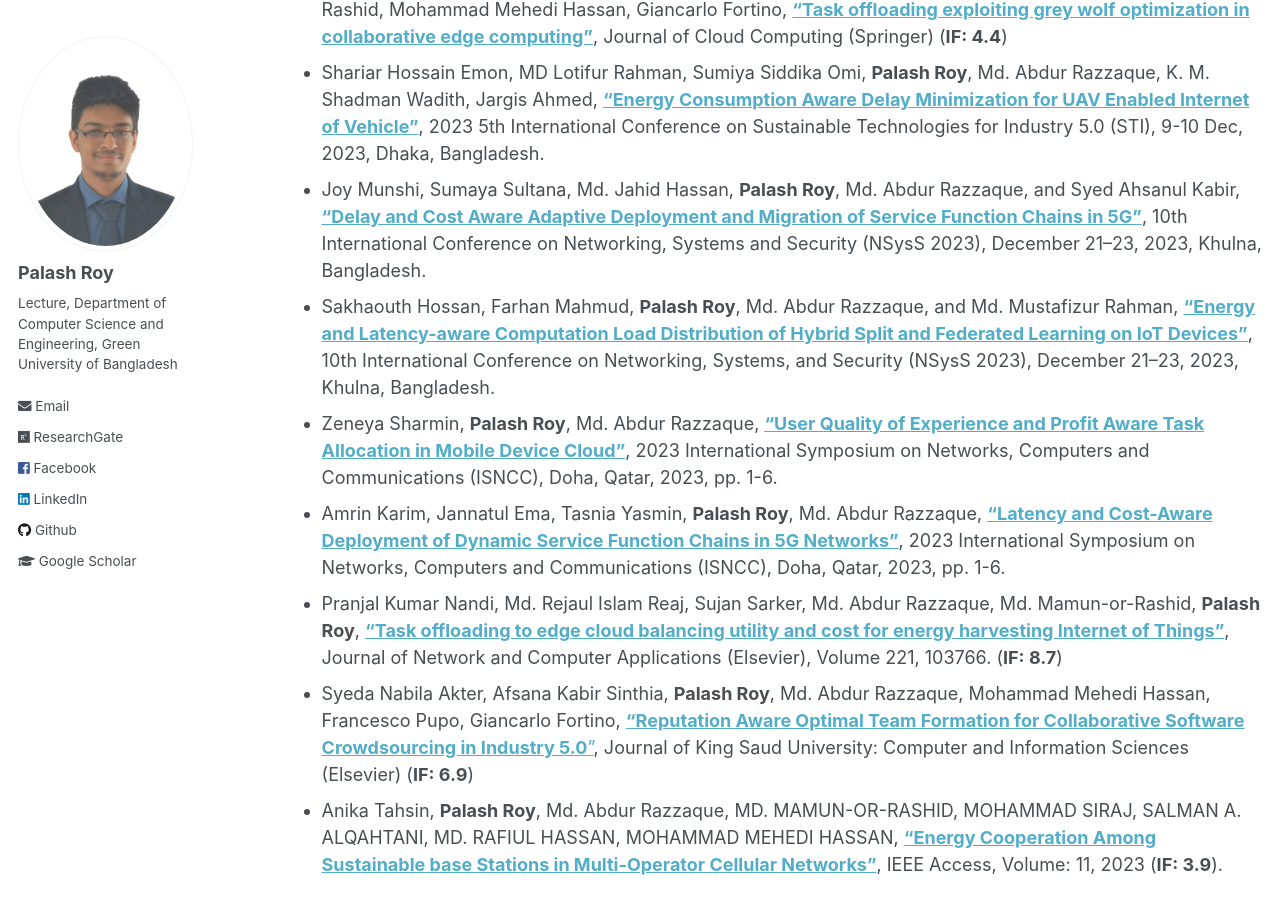
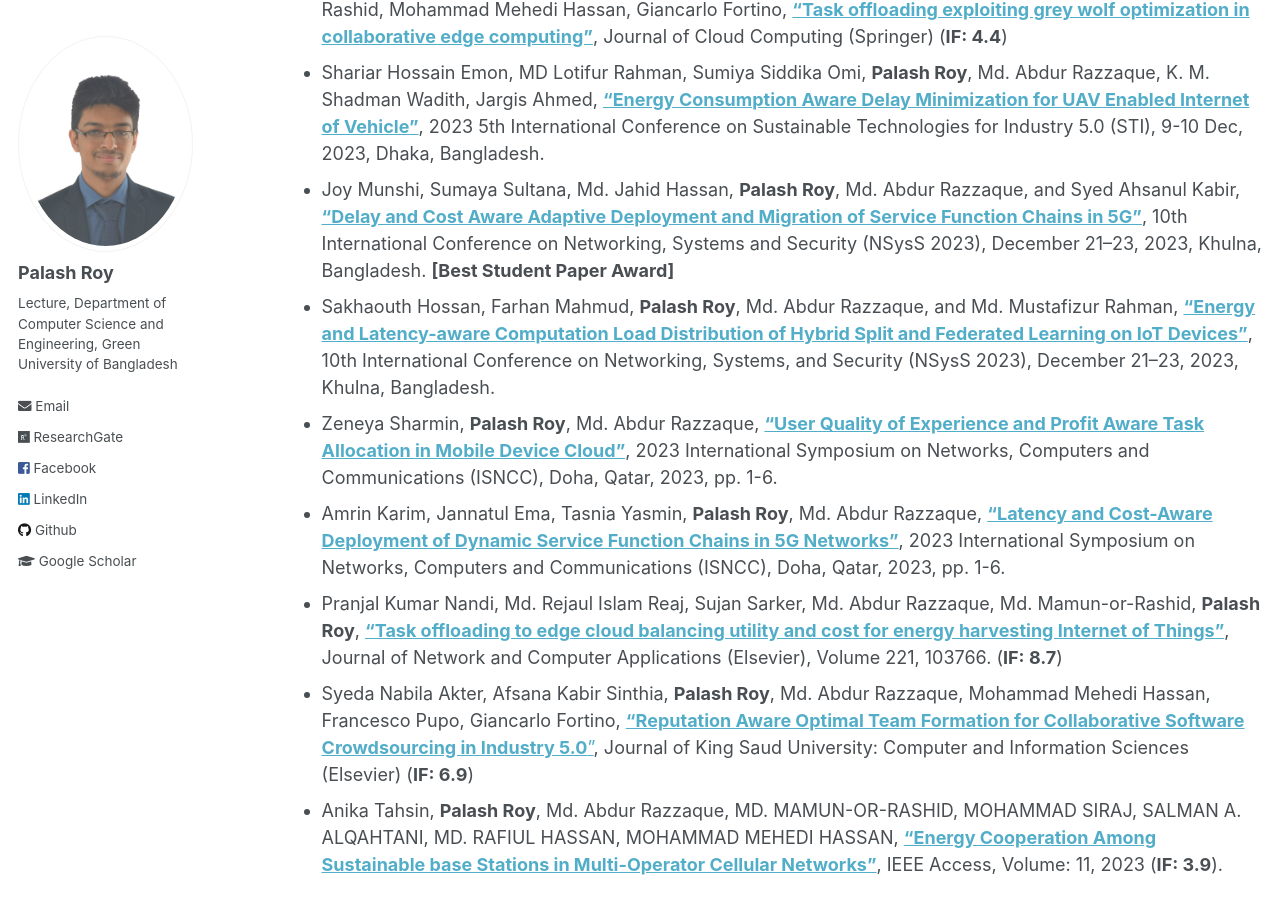
Before and after one commit to PalashRoy975/PalashRoy975.github.io, a Jekyll site: the page built from _pages/publications.md, in a window 1280 px wide and 900 px high, scrolled down 935 px. Built offline with Jekyll 4.4.1, drawn with Linux system fonts in a browser that asks for light colours.

Commit message:
Update publications.md

```diff
--- a/_pages/publications.md
+++ b/_pages/publications.md
@@ -17,7 +17,7 @@ author_profile: true
 * Abdur Razzak, Md Tariqul Islam, **Palash Roy**, Md Abdur Razzaque, Md Rafiul Hassan, Mohammad Mehedi Hassan, [**"Leveraging Deep Q-Learning to maximize consumer quality of experience in smart grid"**](https://www.sciencedirect.com/science/article/abs/pii/S0360544223035594), Energy (Elsevier)(**IF: 9.0**)
 * Nawmi Nujhat, Fahmida Haque Shanta, Sujan Sarker, **Palash Roy**, Md. Abdur Razzaque, Md.Mamun-Or-Rashid, Mohammad Mehedi Hassan, Giancarlo Fortino, [**"Task offloading exploiting grey wolf optimization in collaborative edge computing"**](https://journalofcloudcomputing.springeropen.com/articles/10.1186/s13677-023-00570-z), Journal of Cloud Computing (Springer) (**IF: 4.4**)
 * Shariar Hossain Emon, MD Lotifur Rahman, Sumiya Siddika Omi, **Palash Roy**, Md. Abdur Razzaque, K. M. Shadman Wadith, Jargis Ahmed, [**"Energy Consumption Aware Delay Minimization for UAV Enabled Internet of Vehicle"**](https://ieeexplore.ieee.org/document/10464440/authors#authors), 2023 5th International Conference on Sustainable Technologies for Industry 5.0 (STI), 9-10 Dec, 2023, Dhaka, Bangladesh.
-* Joy Munshi, Sumaya Sultana, Md. Jahid Hassan, **Palash Roy**, Md. Abdur Razzaque, and Syed Ahsanul Kabir, [**"Delay and Cost Aware Adaptive Deployment and Migration of Service Function Chains in 5G"**]( https://doi.org/10.1145/3629188.3629196), 10th International Conference on Networking, Systems and Security (NSysS 2023), December 21–23, 2023, Khulna, Bangladesh.
+* Joy Munshi, Sumaya Sultana, Md. Jahid Hassan, **Palash Roy**, Md. Abdur Razzaque, and Syed Ahsanul Kabir, [**"Delay and Cost Aware Adaptive Deployment and Migration of Service Function Chains in 5G"**]( https://doi.org/10.1145/3629188.3629196), 10th International Conference on Networking, Systems and Security (NSysS 2023), December 21–23, 2023, Khulna, Bangladesh.  **[Best Student Paper Award]**
 * Sakhaouth Hossan, Farhan Mahmud, **Palash Roy**, Md. Abdur Razzaque, and Md. Mustafizur Rahman, [**"Energy and Latency-aware Computation
 Load Distribution of Hybrid Split and Federated Learning on IoT Devices"**](https://doi.org/10.1145/3629188.3629201), 10th International Conference on Networking, Systems, and Security (NSysS 2023), December 21–23, 2023, Khulna, Bangladesh.
 * Zeneya Sharmin, **Palash Roy**, Md. Abdur Razzaque, [**"User Quality of Experience and Profit Aware Task Allocation in Mobile Device Cloud"**](https://ieeexplore.ieee.org/document/10323963?fbclid=IwAR3lRR_ZGOagsl-E1cQAaWvUJSkoo2lNBAmv-qxhxVkjxXxTzsgTlHPqhE4), 2023 International Symposium on Networks, Computers and Communications (ISNCC), Doha, Qatar, 2023, pp. 1-6.
@@ -37,8 +37,7 @@ Routing Backbone in Wireless Sensor Networks"**](https://ieeexplore.ieee.org/doc
 * Sabikun Nahar Tanha, Sowpna Akter Mim, **Palash Roy**, Md. Abdur Razzaque, [**"Prediction of Energy Harvesting in Solar Powered Small Cell
 Networks"**](https://ieeexplore.ieee.org/document/9732578), 2021 3rd International Conference on Sustainable Technologies for Industry 4.0 (STI), 18-19 Dec, 2021, Dhaka, Bangladesh.
 * Rushmita H. Chaity, **Palash Roy**, Md. Abdur Razzaque, M. Sadiquzzaman, [**"Enhancing Quality of Experience of 5G Users Exploiting Deep
-Q-Learning"**](https://ieeexplore.ieee.org/document/9732579), 2021 3rd International Conference on Sustainable Technologies for Industry 4.0 (STI), 18-19 Dec, 2021, Dhaka, Bangladesh. **[Best Paper
-Award]**
+Q-Learning"**](https://ieeexplore.ieee.org/document/9732579), 2021 3rd International Conference on Sustainable Technologies for Industry 4.0 (STI), 18-19 Dec, 2021, Dhaka, Bangladesh. **[Best Paper Award]**
 * M. Shahjalal, N. Farhana, **Palash Roy**, Md. Abdur Razzaque, [**"QoE Aware Optimal Deployment of Virtual Network Functions in 5G Hybrid
 Cloud"**](https://ieeexplore.ieee.org/document/9732604), 2021 3rd International Conference on Sustainable Technologies for Industry 4.0 (STI), 18-19 Dec, 2021, Dhaka, Bangladesh.
 * S.M. Tanvir Rahman, A. K. Sinthia, S. Nabila Akter, **Palash Roy**, Md. Abdur Razzaque, [**"Reputation Aware Fair Worker Selection in Collaborative
```
